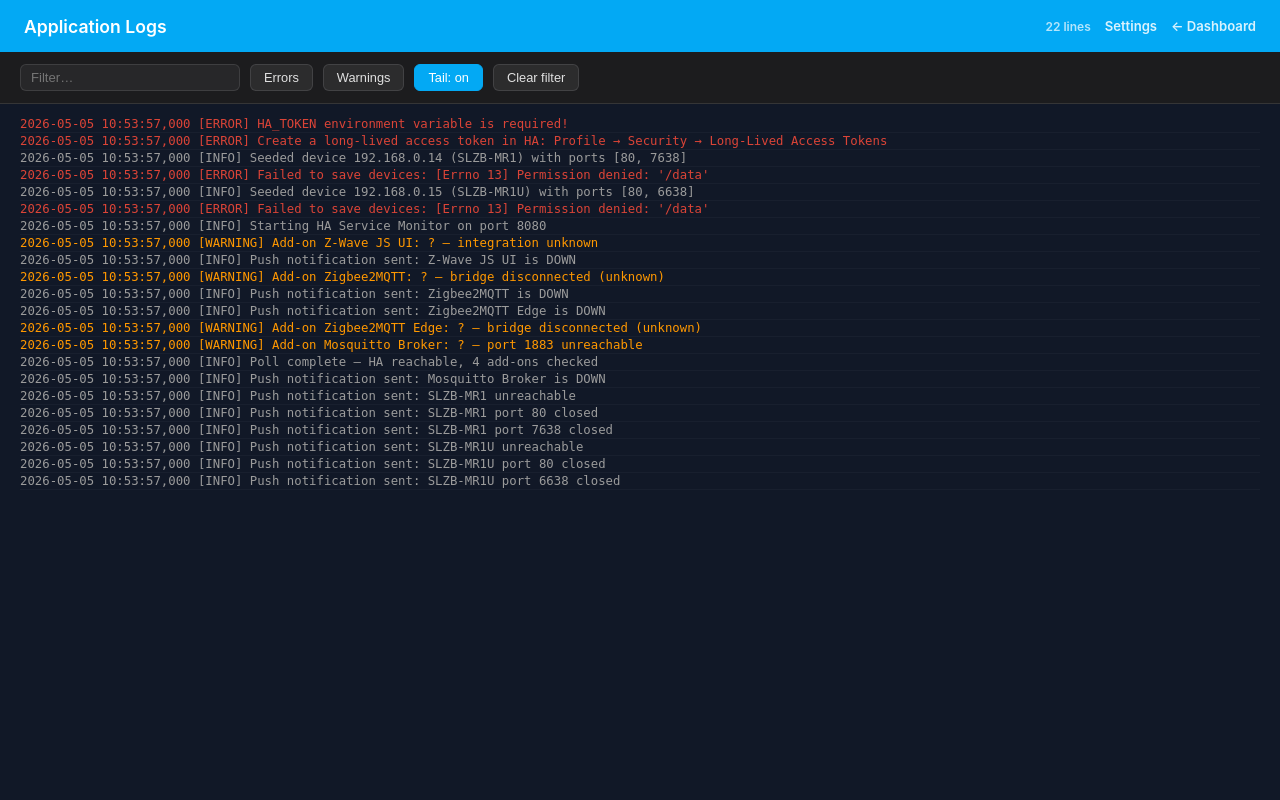
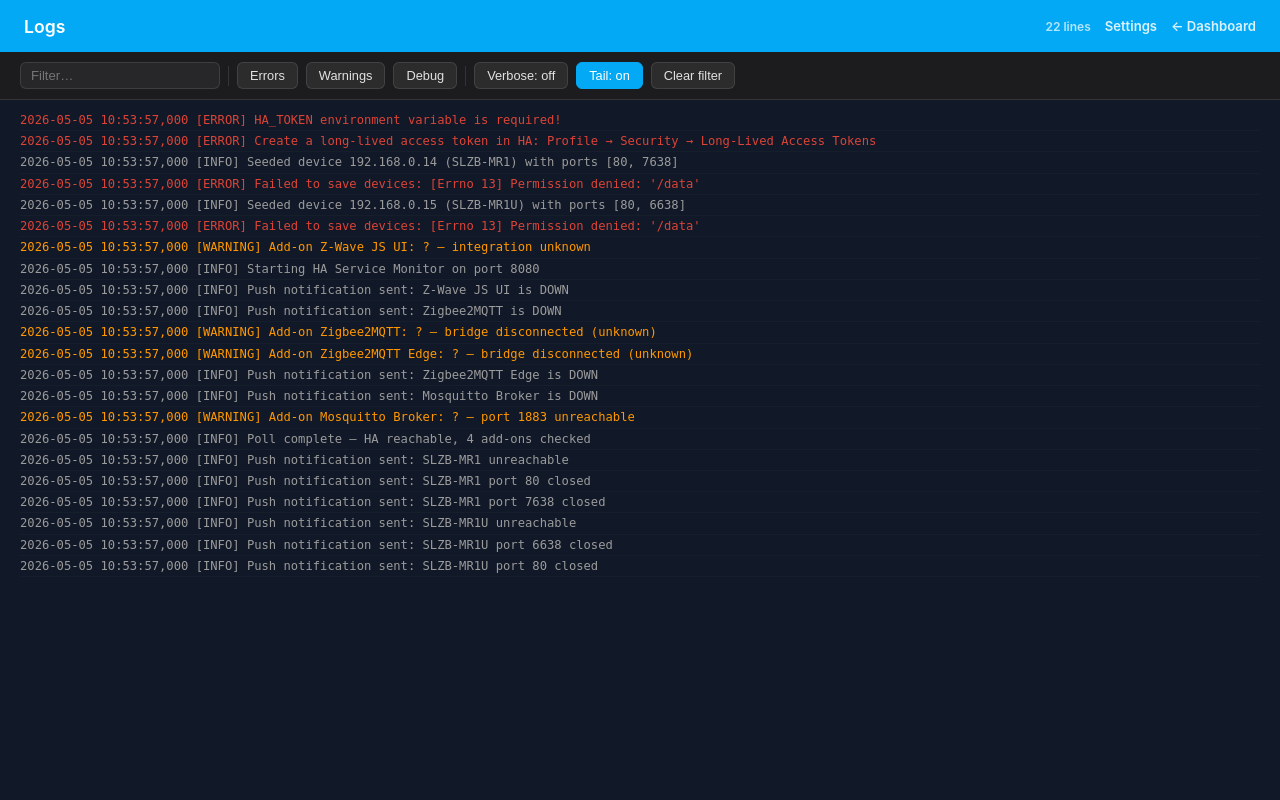
Before and after one commit to duarte-hub/ha-service-monitor, a Flask app: page /logs in a window 1280 px wide. Run offline with Flask 3, Linux system fonts and the light colour scheme; parts of the project's set-up code (start-up, migrations or seed data) failed here and were passed over.

Commit message:
Add verbose logging: debug-level ping/port/SNMP/vendor detail + UI toggle
Backend:
- Buffer increased to 2000 lines
- log.debug() added: per-ping result (up/down/latency), per-port-check,
  per-device monitored state, snmpwalk row count, MAC vendor lookup result
- /api/logs/level POST {verbose: bool} to flip buffer between INFO/DEBUG
- /api/logs now returns verbose state so the UI syncs on reload

Logs page:
- Verbose toggle button (pink when on) calls /api/logs/level
- Debug filter button (purple) to show only [DEBUG] lines
- Separate filter buttons for Errors / Warnings / Debug
- DEBUG lines styled at 45% opacity to distinguish from INFO
- Buffer fetch bumped to 2000 lines, poll interval stays 3s

Co-Authored-By: Claude Sonnet 4.6 <noreply@anthropic.com>

```diff
--- a/app.py
+++ b/app.py
@@ -46,7 +46,7 @@ NOTIFY_SERVICE = os.environ.get("NOTIFY_SERVICE", "notify.mobile_app_iphoned")
 # Logging
 # ---------------------------------------------------------------------------
 _LOG_BUFFER: list[str] = []
-_LOG_BUFFER_MAX = 500
+_LOG_BUFFER_MAX = 2000
 
 class _BufferHandler(logging.Handler):
     def emit(self, record):
@@ -61,7 +61,13 @@ logging.basicConfig(
 log = logging.getLogger("ha-monitor")
 _buf_handler = _BufferHandler()
 _buf_handler.setFormatter(logging.Formatter("%(asctime)s [%(levelname)s] %(message)s"))
+_buf_handler.setLevel(logging.INFO)
 logging.getLogger().addHandler(_buf_handler)
+
+def _set_verbose(enabled: bool) -> None:
+    level = logging.DEBUG if enabled else logging.INFO
+    logging.getLogger().setLevel(level)
+    _buf_handler.setLevel(level)
 
 # ---------------------------------------------------------------------------
 # Flask app
@@ -219,16 +225,22 @@ def _ping_host(ip: str) -> tuple[bool, float | None]:
                            capture_output=True, text=True, timeout=5)
         if r.returncode == 0:
             m = re.search(r"time=(\d+\.?\d*)", r.stdout)
-            return True, (float(m.group(1)) if m else None)
+            latency = float(m.group(1)) if m else None
+            log.debug("ping %s: up  %.1fms", ip, latency or 0)
+            return True, latency
+        log.debug("ping %s: down", ip)
         return False, None
     except Exception:
+        log.debug("ping %s: error", ip)
         return False, None
 
 def _check_port(ip: str, port: int, timeout: float = 3.0) -> bool:
     try:
         with socket.create_connection((ip, port), timeout=timeout):
+            log.debug("port %s:%s: open", ip, port)
             return True
     except Exception:
+        log.debug("port %s:%s: closed", ip, port)
         return False
 
 def _seed_device(ip: str, name: str, ports: list[int]) -> None:
@@ -262,6 +274,7 @@ def _ping_monitored() -> None:
             if up:
                 _devices[ip]["last_seen"] = now
         label = dev.get("name") or dev.get("hostname") or ip
+        log.debug("monitored %s (%s): %s", label, ip, "up" if up else "down")
         if prev != "down" and not up:
             maybe_alert(f"device_{ip}", f"{label} unreachable", f"{ip} is not responding to ping")
         elif prev == "down" and up:
@@ -354,6 +367,7 @@ def _mac_vendor(mac: str) -> str:
             pass
         _mac_vendor_cache[oui] = vendor
         _save_mac_vendor_cache()
+        log.debug("MAC vendor %s → %s", oui, vendor or "(unknown)")
     return vendor
 
 def _snmpwalk(host: str, community: str, oid: str, timeout: int = 10) -> list[tuple[str, str]]:
@@ -369,6 +383,7 @@ def _snmpwalk(host: str, community: str, oid: str, timeout: int = 10) -> list[tu
                 continue
             oid_part, val_part = line.split(" = ", 1)
             pairs.append((oid_part.strip(), val_part.strip()))
+        log.debug("snmpwalk %s [%s]: %d rows", host, oid.split(".")[-1], len(pairs))
         return pairs
     except FileNotFoundError:
         log.warning("snmpwalk not found — install the snmp package")
@@ -1145,8 +1160,16 @@ def logs_page():
 
 @app.route("/api/logs")
 def api_logs():
-    n = min(int(request.args.get("n", 200)), _LOG_BUFFER_MAX)
-    return jsonify({"lines": _LOG_BUFFER[-n:]})
+    n = min(int(request.args.get("n", 500)), _LOG_BUFFER_MAX)
+    return jsonify({"lines": _LOG_BUFFER[-n:], "verbose": _buf_handler.level == logging.DEBUG})
+
+
+@app.route("/api/logs/level", methods=["POST"])
+def api_logs_level():
+    enabled = (request.json or {}).get("verbose", False)
+    _set_verbose(enabled)
+    log.info("Verbose logging %s", "enabled" if enabled else "disabled")
+    return jsonify({"verbose": enabled})
 
 
 @app.route("/api/test_push", methods=["POST"])
--- a/templates/logs.html
+++ b/templates/logs.html
@@ -5,33 +5,38 @@
   <meta name="viewport" content="width=device-width, initial-scale=1.0">
   <title>HA Monitor — Logs</title>
   <style>
-    :root { --bg:#111827; --card-bg:#1c1c1e; --border:rgba(225,225,225,.12); --text:#e1e1e1; --text-muted:#9b9b9b; --primary:#03a9f4; --green:#4caf50; --red:#db4437; --yellow:#ff9800; }
+    :root { --bg:#111827; --card-bg:#1c1c1e; --border:rgba(225,225,225,.12); --text:#e1e1e1; --text-muted:#9b9b9b; --primary:#03a9f4; --green:#4caf50; --red:#db4437; --yellow:#ff9800; --purple:#bb86fc; }
     * { margin:0; padding:0; box-sizing:border-box; }
     body { font-family:-apple-system,BlinkMacSystemFont,'Segoe UI',system-ui,sans-serif; background:var(--bg); color:var(--text); min-height:100vh; display:flex; flex-direction:column; }
     .topbar { background:var(--primary); color:#fff; padding:0 24px; height:52px; display:flex; align-items:center; justify-content:space-between; font-size:1.1rem; font-weight:600; flex-shrink:0; }
     .topbar-right { display:flex; gap:14px; align-items:center; font-size:.82rem; }
     .topbar a { color:#fff; text-decoration:none; opacity:.85; }
     .topbar a:hover { opacity:1; }
-    .toolbar { padding:12px 20px; background:var(--card-bg); border-bottom:1px solid var(--border); display:flex; gap:10px; align-items:center; flex-shrink:0; }
-    .toolbar input { background:rgba(255,255,255,.05); border:1px solid var(--border); border-radius:6px; color:var(--text); font-size:.82rem; padding:5px 10px; outline:none; width:220px; }
+    .toolbar { padding:10px 20px; background:var(--card-bg); border-bottom:1px solid var(--border); display:flex; gap:8px; align-items:center; flex-wrap:wrap; flex-shrink:0; }
+    .toolbar input { background:rgba(255,255,255,.05); border:1px solid var(--border); border-radius:6px; color:var(--text); font-size:.82rem; padding:5px 10px; outline:none; width:200px; }
     .toolbar input:focus { border-color:var(--primary); }
-    .btn { background:rgba(255,255,255,.07); border:1px solid var(--border); color:var(--text); border-radius:6px; padding:5px 13px; font-size:.8rem; cursor:pointer; }
+    .btn { background:rgba(255,255,255,.07); border:1px solid var(--border); color:var(--text); border-radius:6px; padding:5px 12px; font-size:.8rem; cursor:pointer; white-space:nowrap; }
     .btn:hover { background:rgba(255,255,255,.12); }
     .btn.active { background:var(--primary); border-color:var(--primary); color:#fff; }
-    .log-wrap { flex:1; overflow-y:auto; padding:12px 20px; font-family:'SF Mono','Fira Code',monospace; font-size:.77rem; }
-    .line { padding:1px 0; white-space:pre-wrap; word-break:break-all; color:var(--text-muted); border-bottom:1px solid rgba(255,255,255,.03); }
-    .line.err  { color:var(--red); }
-    .line.warn { color:var(--yellow); }
-    .line.info { color:var(--text-muted); }
-    .line.mark { background:rgba(3,169,244,.12); color:var(--text); }
+    .btn.active-err  { background:var(--red);    border-color:var(--red);    color:#fff; }
+    .btn.active-warn { background:var(--yellow);  border-color:var(--yellow); color:#111; }
+    .btn.active-debug{ background:var(--purple);  border-color:var(--purple); color:#fff; }
+    .btn.active-verbose { background:#e91e63; border-color:#e91e63; color:#fff; }
+    .sep { width:1px; height:20px; background:var(--border); }
+    .log-wrap { flex:1; overflow-y:auto; padding:10px 20px; font-family:'SF Mono','Fira Code',monospace; font-size:.76rem; line-height:1.5; }
+    .line { padding:1px 0; white-space:pre-wrap; word-break:break-all; border-bottom:1px solid rgba(255,255,255,.02); }
+    .line.debug { color:rgba(155,155,155,.45); }
+    .line.info  { color:var(--text-muted); }
+    .line.warn  { color:var(--yellow); }
+    .line.err   { color:var(--red); }
     .status { font-size:.75rem; opacity:.7; }
-    #scroll-btn { position:fixed; bottom:20px; right:20px; background:var(--primary); color:#fff; border:none; border-radius:20px; padding:7px 16px; font-size:.8rem; cursor:pointer; display:none; }
+    #scroll-btn { position:fixed; bottom:20px; right:20px; background:var(--primary); color:#fff; border:none; border-radius:20px; padding:7px 16px; font-size:.8rem; cursor:pointer; display:none; box-shadow:0 2px 8px rgba(0,0,0,.4); }
   </style>
 </head>
 <body>
 
 <div class="topbar">
-  <span>Application Logs</span>
+  <span>Logs</span>
   <div class="topbar-right">
     <span class="status" id="status">loading…</span>
     <a href="/config">Settings</a>
@@ -41,23 +46,28 @@
 
 <div class="toolbar">
   <input type="text" id="filter" placeholder="Filter…" oninput="renderLines()">
-  <button class="btn" id="btn-err"  onclick="toggleLevel('ERROR')">Errors</button>
-  <button class="btn" id="btn-warn" onclick="toggleLevel('WARNING')">Warnings</button>
-  <button class="btn" id="btn-tail" onclick="toggleTail()" id="btn-tail">Tail: on</button>
-  <button class="btn" onclick="clearFilter()">Clear filter</button>
+  <div class="sep"></div>
+  <button class="btn" id="btn-err"   onclick="toggleLevelFilter('err')">Errors</button>
+  <button class="btn" id="btn-warn"  onclick="toggleLevelFilter('warn')">Warnings</button>
+  <button class="btn" id="btn-debug" onclick="toggleLevelFilter('debug')">Debug</button>
+  <div class="sep"></div>
+  <button class="btn" id="btn-verbose" onclick="toggleVerbose()">Verbose: off</button>
+  <button class="btn" id="btn-tail"    onclick="toggleTail()">Tail: on</button>
+  <button class="btn" onclick="clearAll()">Clear filter</button>
 </div>
 
 <div class="log-wrap" id="log-wrap"></div>
-<button id="scroll-btn" onclick="scrollToBottom()">&#8595; Jump to bottom</button>
+<button id="scroll-btn" onclick="scrollToBottom()">&#8595; Bottom</button>
 
 <script>
-  let allLines = [];
-  let tailing = true;
-  let levelFilter = new Set();
+  let allLines  = [];
+  let tailing   = true;
+  let verbose   = false;
+  let showOnly  = new Set(); // active level filters (show ONLY these)
 
-  const wrap = document.getElementById('log-wrap');
-  const filterEl = document.getElementById('filter');
-  const statusEl = document.getElementById('status');
+  const wrap      = document.getElementById('log-wrap');
+  const filterEl  = document.getElementById('filter');
+  const statusEl  = document.getElementById('status');
   const scrollBtn = document.getElementById('scroll-btn');
 
   wrap.addEventListener('scroll', () => {
@@ -67,68 +77,91 @@
 
   function scrollToBottom() { wrap.scrollTop = wrap.scrollHeight; }
 
+  function levelOf(line) {
+    if (line.includes('[ERROR]'))   return 'err';
+    if (line.includes('[WARNING]')) return 'warn';
+    if (line.includes('[DEBUG]'))   return 'debug';
+    return 'info';
+  }
+
+  function renderLines() {
+    const q = filterEl.value.toLowerCase();
+    const frag = document.createDocumentFragment();
+    for (const l of allLines) {
+      const lvl = levelOf(l);
+      if (showOnly.size && !showOnly.has(lvl)) continue;
+      if (q && !l.toLowerCase().includes(q)) continue;
+      const div = document.createElement('div');
+      div.className = 'line ' + lvl;
+      div.textContent = l;
+      frag.appendChild(div);
+    }
+    wrap.innerHTML = '';
+    wrap.appendChild(frag);
+    if (tailing) scrollToBottom();
+  }
+
   function toggleTail() {
     tailing = !tailing;
     const btn = document.getElementById('btn-tail');
     btn.textContent = 'Tail: ' + (tailing ? 'on' : 'off');
     btn.className = 'btn' + (tailing ? ' active' : '');
+    if (tailing) scrollToBottom();
   }
 
-  function toggleLevel(lvl) {
-    if (levelFilter.has(lvl)) levelFilter.delete(lvl);
-    else levelFilter.add(lvl);
-    document.getElementById('btn-' + lvl.toLowerCase().replace('warning','warn')).className =
-      'btn' + (levelFilter.has(lvl) ? ' active' : '');
+  function toggleLevelFilter(lvl) {
+    if (showOnly.has(lvl)) showOnly.delete(lvl);
+    else showOnly.add(lvl);
+    const btn = document.getElementById('btn-' + lvl);
+    const activeClass = {err:'active-err', warn:'active-warn', debug:'active-debug'}[lvl] || 'active';
+    btn.className = 'btn' + (showOnly.has(lvl) ? ' ' + activeClass : '');
     renderLines();
   }
 
-  function clearFilter() {
-    filterEl.value = '';
-    levelFilter.clear();
-    document.querySelectorAll('.btn').forEach(b => b.classList.remove('active'));
-    document.getElementById('btn-tail').className = 'btn' + (tailing ? ' active' : '');
-    renderLines();
+  async function toggleVerbose() {
+    verbose = !verbose;
+    const btn = document.getElementById('btn-verbose');
+    btn.textContent = 'Verbose: ' + (verbose ? 'on' : 'off');
+    btn.className = 'btn' + (verbose ? ' active-verbose' : '');
+    await fetch('/api/logs/level', {
+      method: 'POST',
+      headers: {'Content-Type': 'application/json'},
+      body: JSON.stringify({verbose}),
+    });
   }
 
-  function classFor(line) {
-    if (line.includes('[ERROR]'))   return 'err';
-    if (line.includes('[WARNING]')) return 'warn';
-    return 'info';
-  }
-
-  function renderLines() {
-    const q = filterEl.value.toLowerCase();
-    const fragment = document.createDocumentFragment();
-    for (const l of allLines) {
-      const cls = classFor(l);
-      if (levelFilter.size && !levelFilter.has(cls === 'err' ? 'ERROR' : cls === 'warn' ? 'WARNING' : '')) continue;
-      if (q && !l.toLowerCase().includes(q)) continue;
-      const div = document.createElement('div');
-      div.className = 'line ' + cls;
-      div.textContent = l;
-      fragment.appendChild(div);
-    }
-    wrap.innerHTML = '';
-    wrap.appendChild(fragment);
-    if (tailing) scrollToBottom();
+  function clearAll() {
+    filterEl.value = '';
+    showOnly.clear();
+    ['err','warn','debug'].forEach(lvl => {
+      document.getElementById('btn-' + lvl).className = 'btn';
+    });
+    renderLines();
   }
 
   async function poll() {
     try {
-      const r = await fetch('/api/logs?n=500');
+      const r = await fetch('/api/logs?n=2000');
       const d = await r.json();
       const prev = allLines.length;
       allLines = d.lines;
+      // Sync verbose button with backend state
+      if (verbose !== d.verbose) {
+        verbose = d.verbose;
+        const btn = document.getElementById('btn-verbose');
+        btn.textContent = 'Verbose: ' + (verbose ? 'on' : 'off');
+        btn.className = 'btn' + (verbose ? ' active-verbose' : '');
+      }
       statusEl.textContent = allLines.length + ' lines';
       if (allLines.length !== prev) renderLines();
     } catch (_) { statusEl.textContent = 'error'; }
   }
 
+  // Initial button states
+  document.getElementById('btn-tail').className = 'btn active';
+
   poll();
   setInterval(poll, 3000);
-
-  // Initial tail button state
-  document.getElementById('btn-tail').className = 'btn active';
 </script>
 </body>
 </html>
```
